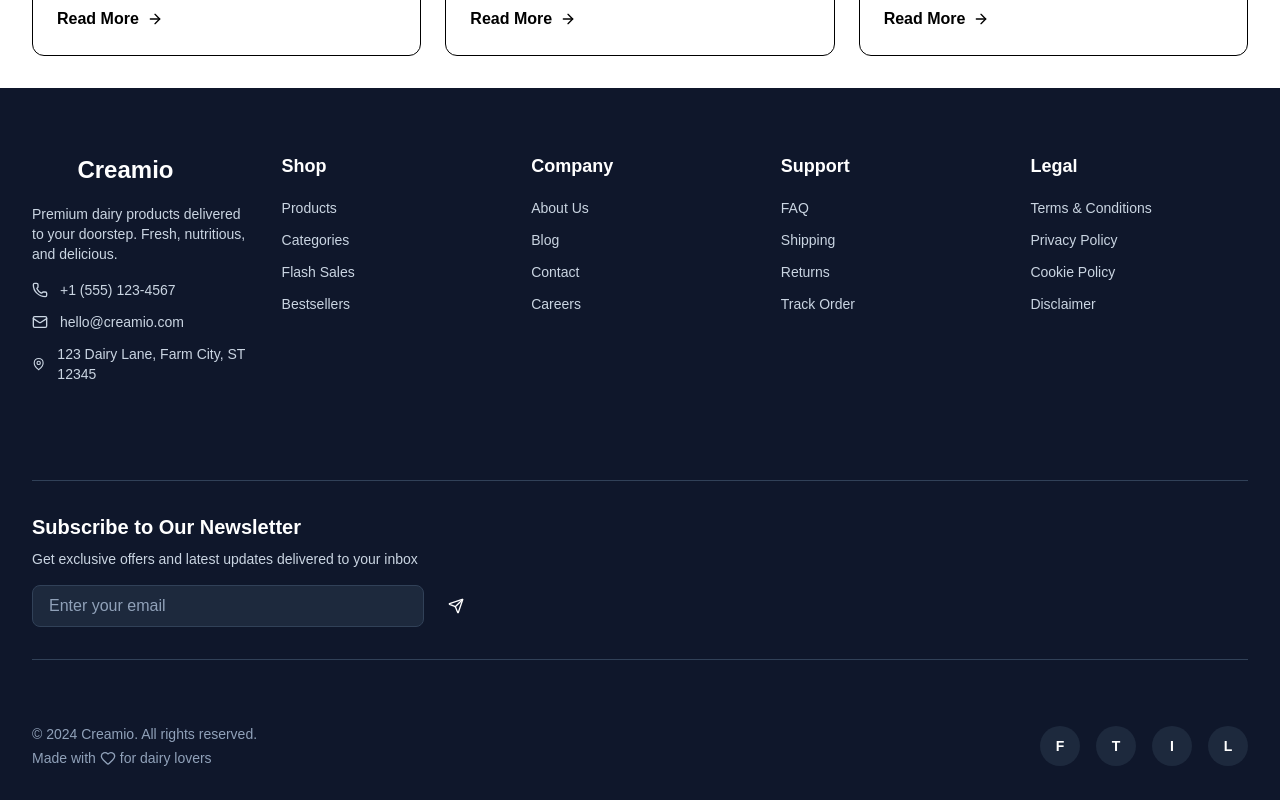
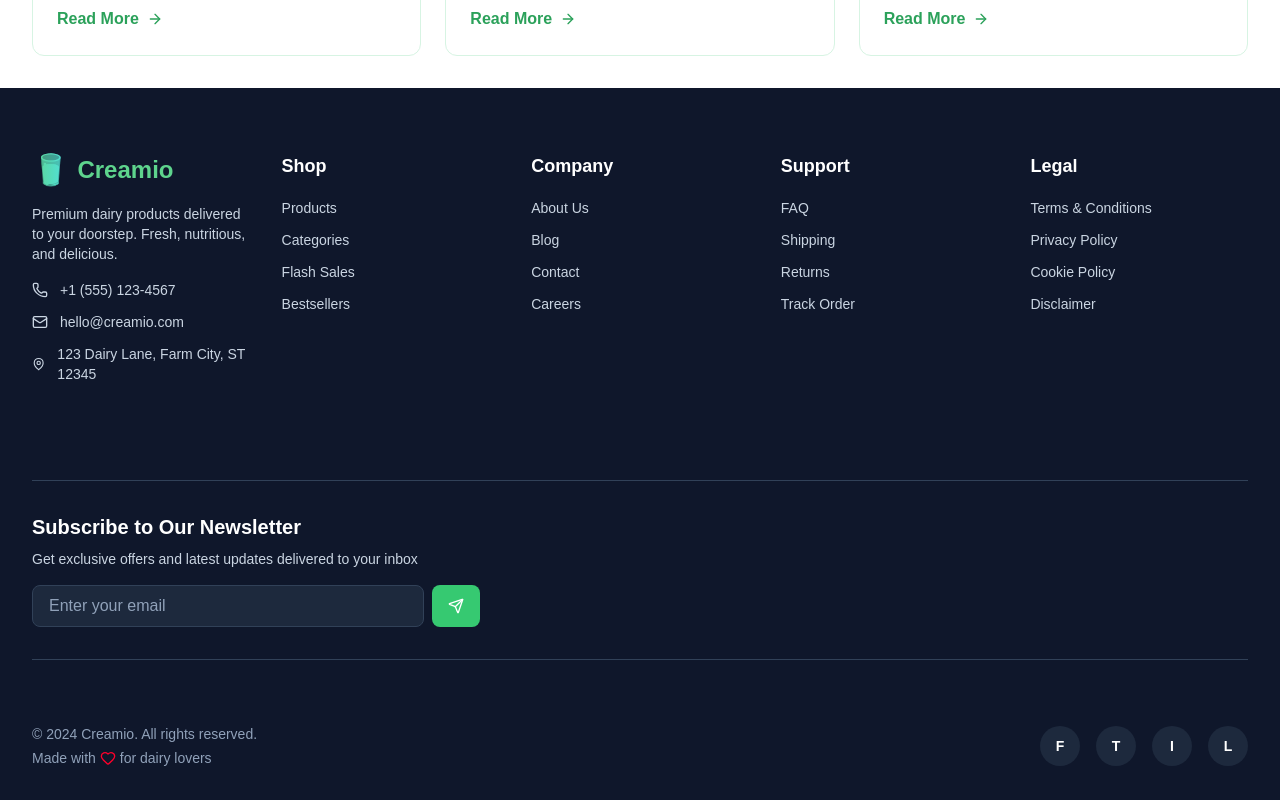
Before and after one commit to janitheranga/creamio, a Next.js app: page /blog in a window 1280 px wide. Shown: the part 1209-2009 px from the top of the page. Built offline with nearby package versions, Linux system fonts and the light colour scheme.

Commit message:
Updated css rules

```diff
--- a/app/globals.css
+++ b/app/globals.css
@@ -2,15 +2,67 @@
 
 @layer base {
   :root {
+    /* Icy Aqua Colors */
+    --color-icy-aqua-50: #e9fbfc;
+    --color-icy-aqua-100: #d3f8f8;
+    --color-icy-aqua-200: #a6f0f2;
+    --color-icy-aqua-300: #7ae9eb;
+    --color-icy-aqua-400: #4ee2e4;
+    --color-icy-aqua-500: #21dbde;
+    --color-icy-aqua-600: #1bafb1;
+    --color-icy-aqua-700: #148385;
+    --color-icy-aqua-800: #0d5759;
+    --color-icy-aqua-900: #072c2c;
+    --color-icy-aqua-950: #051f1f;
+
+    /* Celadon Colors */
+    --color-celadon-50: #ebfaf1;
+    --color-celadon-100: #d7f4e3;
+    --color-celadon-200: #aeeac6;
+    --color-celadon-300: #86dfaa;
+    --color-celadon-400: #5ed48d;
+    --color-celadon-500: #36c971;
+    --color-celadon-600: #2ba15a;
+    --color-celadon-700: #207944;
+    --color-celadon-800: #15512d;
+    --color-celadon-900: #0b2817;
+    --color-celadon-950: #071c10;
+
+    /* Tea Green Colors */
+    --color-tea-green-50: #f4fbe9;
+    --color-tea-green-100: #e9f7d4;
+    --color-tea-green-200: #d3f0a8;
+    --color-tea-green-300: #bde87d;
+    --color-tea-green-400: #a7e052;
+    --color-tea-green-500: #91d926;
+    --color-tea-green-600: #74ad1f;
+    --color-tea-green-700: #578217;
+    --color-tea-green-800: #3a570f;
+    --color-tea-green-900: #1d2b08;
+    --color-tea-green-950: #141e05;
+
+    /* Cherry Blossom Colors */
+    --color-cherry-blossom-50: #ffe5ea;
+    --color-cherry-blossom-100: #ffccd5;
+    --color-cherry-blossom-200: #ff99aa;
+    --color-cherry-blossom-300: #ff6680;
+    --color-cherry-blossom-400: #ff3355;
+    --color-cherry-blossom-500: #ff002b;
+    --color-cherry-blossom-600: #cc0022;
+    --color-cherry-blossom-700: #99001a;
+    --color-cherry-blossom-800: #660011;
+    --color-cherry-blossom-900: #330009;
+    --color-cherry-blossom-950: #240006;
+
+    /* Light mode background and foreground */
     --background: 0 0% 100%;
     --foreground: 0 0% 3.6%;
   }
 
-  @media (prefers-color-scheme: dark) {
-    :root {
-      --background: 0 0% 3.6%;
-      --foreground: 0 0% 98%;
-    }
+  .dark {
+    /* Dark mode background and foreground */
+    --background: 0 0% 3.6%;
+    --foreground: 0 0% 98%;
   }
 }
 
@@ -23,6 +75,138 @@
 @theme inline {
   --color-background: var(--background);
   --color-foreground: var(--foreground);
+
+  /* Icy Aqua */
+  --color-icy-aqua-50: var(--color-icy-aqua-50);
+  --color-icy-aqua-100: var(--color-icy-aqua-100);
+  --color-icy-aqua-200: var(--color-icy-aqua-200);
+  --color-icy-aqua-300: var(--color-icy-aqua-300);
+  --color-icy-aqua-400: var(--color-icy-aqua-400);
+  --color-icy-aqua-500: var(--color-icy-aqua-500);
+  --color-icy-aqua-600: var(--color-icy-aqua-600);
+  --color-icy-aqua-700: var(--color-icy-aqua-700);
+  --color-icy-aqua-800: var(--color-icy-aqua-800);
+  --color-icy-aqua-900: var(--color-icy-aqua-900);
+  --color-icy-aqua-950: var(--color-icy-aqua-950);
+
+  /* Celadon */
+  --color-celadon-50: var(--color-celadon-50);
+  --color-celadon-100: var(--color-celadon-100);
+  --color-celadon-200: var(--color-celadon-200);
+  --color-celadon-300: var(--color-celadon-300);
+  --color-celadon-400: var(--color-celadon-400);
+  --color-celadon-500: var(--color-celadon-500);
+  --color-celadon-600: var(--color-celadon-600);
+  --color-celadon-700: var(--color-celadon-700);
+  --color-celadon-800: var(--color-celadon-800);
+  --color-celadon-900: var(--color-celadon-900);
+  --color-celadon-950: var(--color-celadon-950);
+
+  /* Tea Green */
+  --color-tea-green-50: var(--color-tea-green-50);
+  --color-tea-green-100: var(--color-tea-green-100);
+  --color-tea-green-200: var(--color-tea-green-200);
+  --color-tea-green-300: var(--color-tea-green-300);
+  --color-tea-green-400: var(--color-tea-green-400);
+  --color-tea-green-500: var(--color-tea-green-500);
+  --color-tea-green-600: var(--color-tea-green-600);
+  --color-tea-green-700: var(--color-tea-green-700);
+  --color-tea-green-800: var(--color-tea-green-800);
+  --color-tea-green-900: var(--color-tea-green-900);
+  --color-tea-green-950: var(--color-tea-green-950);
+
+  /* Cherry Blossom */
+  --color-cherry-blossom-50: var(--color-cherry-blossom-50);
+  --color-cherry-blossom-100: var(--color-cherry-blossom-100);
+  --color-cherry-blossom-200: var(--color-cherry-blossom-200);
+  --color-cherry-blossom-300: var(--color-cherry-blossom-300);
+  --color-cherry-blossom-400: var(--color-cherry-blossom-400);
+  --color-cherry-blossom-500: var(--color-cherry-blossom-500);
+  --color-cherry-blossom-600: var(--color-cherry-blossom-600);
+  --color-cherry-blossom-700: var(--color-cherry-blossom-700);
+  --color-cherry-blossom-800: var(--color-cherry-blossom-800);
+  --color-cherry-blossom-900: var(--color-cherry-blossom-900);
+  --color-cherry-blossom-950: var(--color-cherry-blossom-950);
+
+  /* Animations */
+  --animate-fade-in: fade-in 0.5s ease-in;
+  --animate-slide-up: slide-up 0.5s ease-out;
+  --animate-slide-down: slide-down 0.5s ease-out;
+  --animate-slide-left: slide-left 0.5s ease-out;
+  --animate-slide-right: slide-right 0.5s ease-out;
+  --animate-scroll-left: scroll-left 30s linear infinite;
+  --animate-scroll-right: scroll-right 30s linear infinite;
+
+  @keyframes fade-in {
+    from {
+      opacity: 0;
+    }
+    to {
+      opacity: 1;
+    }
+  }
+
+  @keyframes slide-up {
+    from {
+      transform: translateY(20px);
+      opacity: 0;
+    }
+    to {
+      transform: translateY(0);
+      opacity: 1;
+    }
+  }
+
+  @keyframes slide-down {
+    from {
+      transform: translateY(-20px);
+      opacity: 0;
+    }
+    to {
+      transform: translateY(0);
+      opacity: 1;
+    }
+  }
+
+  @keyframes slide-left {
+    from {
+      transform: translateX(20px);
+      opacity: 0;
+    }
+    to {
+      transform: translateX(0);
+      opacity: 1;
+    }
+  }
+
+  @keyframes slide-right {
+    from {
+      transform: translateX(-20px);
+      opacity: 0;
+    }
+    to {
+      transform: translateX(0);
+      opacity: 1;
+    }
+  }
+
+  @keyframes scroll-left {
+    from {
+      transform: translateX(0);
+    }
+    to {
+      transform: translateX(-100%);
+    }
+  }
+
+  @keyframes scroll-right {
+    from {
+      transform: translateX(-100%);
+    }
+    to {
+      transform: translateX(0);
+    }
+  }
 }
 
 /* Custom scrollbar */
@@ -35,17 +219,17 @@
   background-color: rgb(243, 244, 246);
 }
 
-::-webkit-scrollbar-track {
-  @apply dark:bg-slate-900;
+.dark ::-webkit-scrollbar-track {
+  background-color: rgb(15, 23, 42);
 }
 
 ::-webkit-scrollbar-thumb {
-  background-color: #36c971;
+  background-color: var(--color-celadon-500);
   border-radius: 9999px;
 }
 
 ::-webkit-scrollbar-thumb:hover {
-  background-color: #2ba15a;
+  background-color: var(--color-celadon-600);
 }
 
 /* Smooth scroll behavior */
@@ -55,12 +239,12 @@ html {
 
 /* Selection */
 ::selection {
-  background-color: #36c971;
+  background-color: var(--color-celadon-500);
   color: white;
 }
 
 body {
-  background: var(--background);
-  color: var(--foreground);
+  background: hsl(var(--background));
+  color: hsl(var(--foreground));
   font-family: Arial, Helvetica, sans-serif;
 }
```
